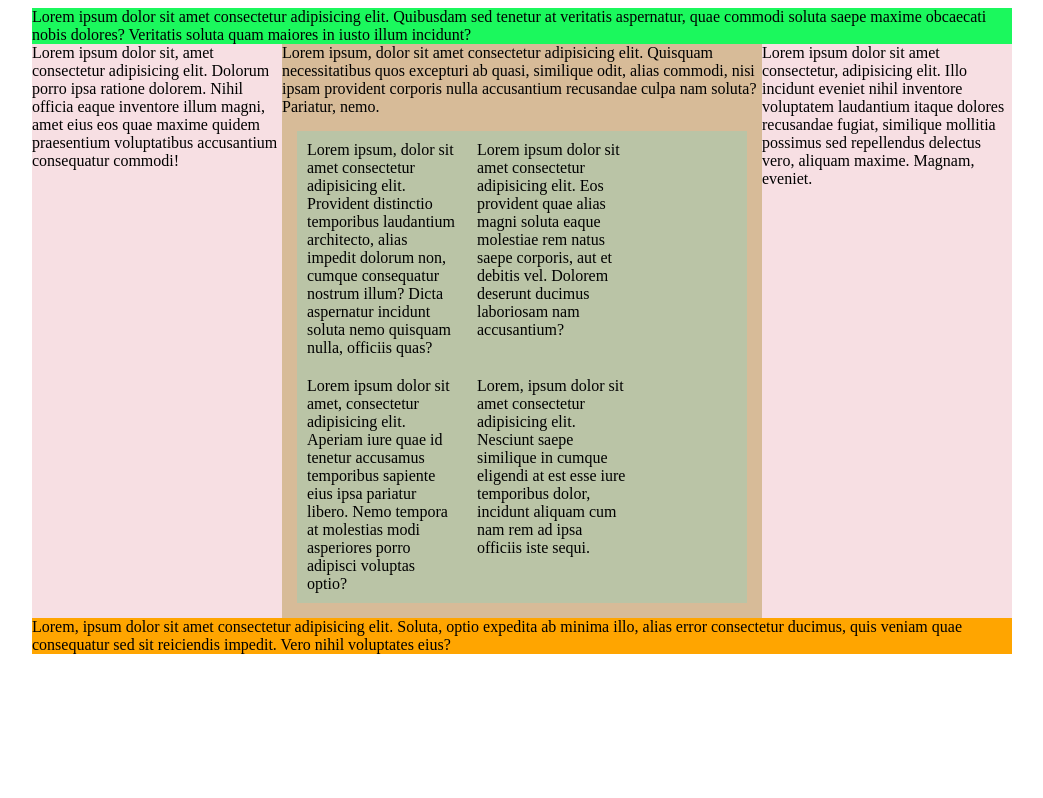
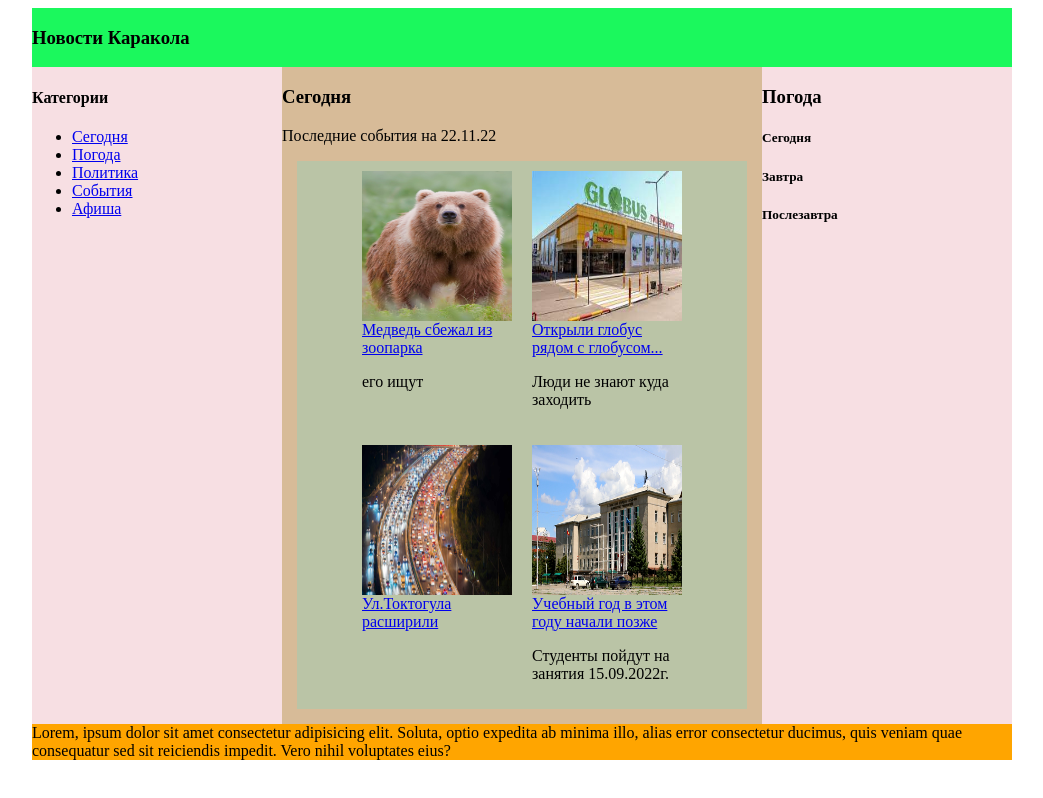
Before and after one commit to Zhumakadyrova/22.11.22.1, a plain HTML site: page index.html in a window 1280 px wide. Shown: the whole page, without its empty margins (118-1161 px from the left). Drawn offline with Linux system fonts and the light colour scheme.

Commit message:
news about karakol

```diff
--- a/index.html
+++ b/index.html
@@ -4,19 +4,44 @@
   </head>
   <body>
     <main>
-      <header> Lorem ipsum dolor sit amet consectetur adipisicing elit. Quibusdam sed tenetur at veritatis aspernatur, quae commodi soluta saepe maxime obcaecati nobis dolores? Veritatis soluta quam maiores in iusto illum incidunt?</header>
-      <aside class="aside-1">Lorem ipsum dolor sit, amet consectetur adipisicing elit. Dolorum porro ipsa ratione dolorem. Nihil officia eaque inventore illum magni, amet eius eos quae maxime quidem praesentium voluptatibus accusantium consequatur commodi!</aside>
+      <header> <h3>Новости Каракола</h3>
+      </header>
+      <aside class="aside-1"><h4>Категории</h4>
+      <ul>
+        <li><a href="#">Сегодня</a></li>
+        <li><a href="#">Погода</a></li>
+        <li><a href="#">Политика</a></li>
+        <li><a href="#">События</a></li>
+        <li><a href="#">Афиша</a></li>
+      </ul></aside>
 
       <article>
-        Lorem ipsum, dolor sit amet consectetur adipisicing elit. Quisquam necessitatibus quos excepturi ab quasi, similique odit, alias commodi, nisi ipsam provident corporis nulla accusantium recusandae culpa nam soluta? Pariatur, nemo.
+        <h3>Сегодня</h3>
+        <p>Последние события на 22.11.22</p>
         <section class="lorem-1">
-          <div class="box-0">Lorem ipsum, dolor sit amet consectetur adipisicing elit. Provident distinctio temporibus laudantium architecto, alias impedit dolorum non, cumque consequatur nostrum illum? Dicta aspernatur incidunt soluta nemo quisquam nulla, officiis quas?</div>
-          <div class="box-1">Lorem ipsum dolor sit amet consectetur adipisicing elit. Eos provident quae alias magni soluta eaque molestiae rem natus saepe corporis, aut et debitis vel. Dolorem deserunt ducimus laboriosam nam accusantium?</div>
-          <div class="box-2">Lorem ipsum dolor sit amet, consectetur adipisicing elit. Aperiam iure quae id tenetur accusamus temporibus sapiente eius ipsa pariatur libero. Nemo tempora at molestias modi asperiores porro adipisci voluptas optio?</div>
-          <div class="box-3">Lorem, ipsum dolor sit amet consectetur adipisicing elit. Nesciunt saepe similique in cumque eligendi at est esse iure temporibus dolor, incidunt aliquam cum nam rem ad ipsa officiis iste sequi.</div>
+          <div class="box-0">
+            <img src="bear.jpg" alt="This is a bear" height="150px" width="100%">
+            <a href="#">Медведь сбежал из зоопарка</a>
+            <p>его ищут</p>
+          </div>
+          <div class="box-1"> <img src="globus.jfif" height="150px" width="100%">
+          <a href="#">Открыли глобус рядом с глобусом...</a>
+          <p>Люди не знают куда заходить</p>
+        </div>
+          <div class="box-2"> <img src="traffic.jpg" height="150px" width="100%">
+          <a href="#"> Ул.Токтогула расширили</a></div>
+          <div class="box-3"> <img src="university.jpg" height="150px" width="100%">
+          <a href="#">Учебный год в этом году начали позже</a>
+        <p> Студенты пойдут на занятия 15.09.2022г.</p></div>
         </section>
       </article>
-      <aside> Lorem ipsum dolor sit amet consectetur, adipisicing elit. Illo incidunt eveniet nihil inventore voluptatem laudantium itaque dolores recusandae fugiat, similique mollitia possimus sed repellendus delectus vero, aliquam maxime. Magnam, eveniet.</aside>
+      <aside> <h3>Погода</h3>
+      <h5>
+        Сегодня
+      </h5>
+      <h5>Завтра</h5>
+      <h5>Послезавтра</h5>
+    </aside>
       <footer>Lorem, ipsum dolor sit amet consectetur adipisicing elit. Soluta, optio expedita ab minima illo, alias error consectetur ducimus, quis veniam quae consequatur sed sit reiciendis impedit. Vero nihil voluptates eius? </footer>
     </main>
 
--- a/style.css
+++ b/style.css
@@ -28,6 +28,7 @@ footer{
 .lorem-1{
   display: flex;
   flex-wrap: wrap;
+  justify-content: center;
   margin: 15px;
   background-color: rgba(0, 255, 255, 0.136);
 }
```
Also changed, not shown: bear.jpg (added), globus.jfif (added), traffic.jpg (added), university.jpg (added).
